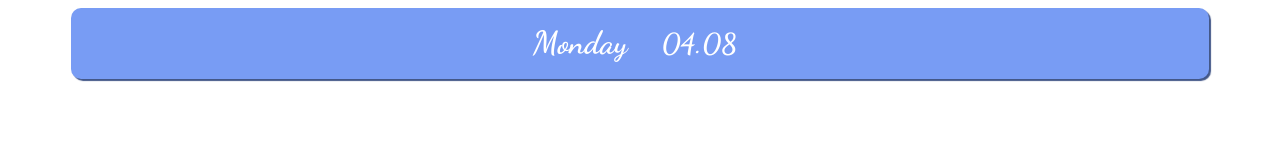
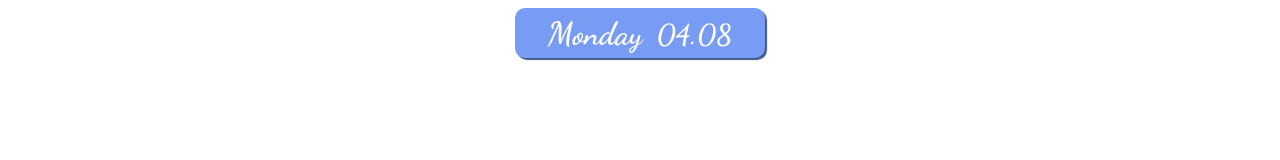
Before and after one commit to KatarzynaRusek/Notion, a plain HTML site: page weekdays/monday.html in a window 1280 px wide. Drawn offline with Linux system fonts and the light colour scheme.

Commit message:
Add files via upload

```diff
--- a/css/weekdays-style.css
+++ b/css/weekdays-style.css
@@ -1,5 +1,5 @@
 body {
-    line-height: 1.6;
+    line-height: 1;
 
 }
 
@@ -26,7 +26,8 @@ h1 {
     padding: 10px 25px 10px 25px;
     border-radius: 10px;
     background: #bdbdbd;
-    width: 85vw;
+    width: 200px;
+    height: 30px;
     color: #fff;
     display: inline-block;
     box-shadow: 2px 2px 1px 0px #989798;
@@ -37,7 +38,7 @@ h1 {
     min-width: 162px;
     font-family: 'Dancing Script', cursive;
     font-size: 1.8em;
-    padding-right: 10px;
+    /* padding-right: 30px; */
 }
 
 .weekday {
@@ -45,5 +46,5 @@ h1 {
     display: inline;
     font-family: 'Dancing Script', cursive;
     font-size: 2em;
-    padding-right: 30px;
+    padding-right: 10px;
 }
```
